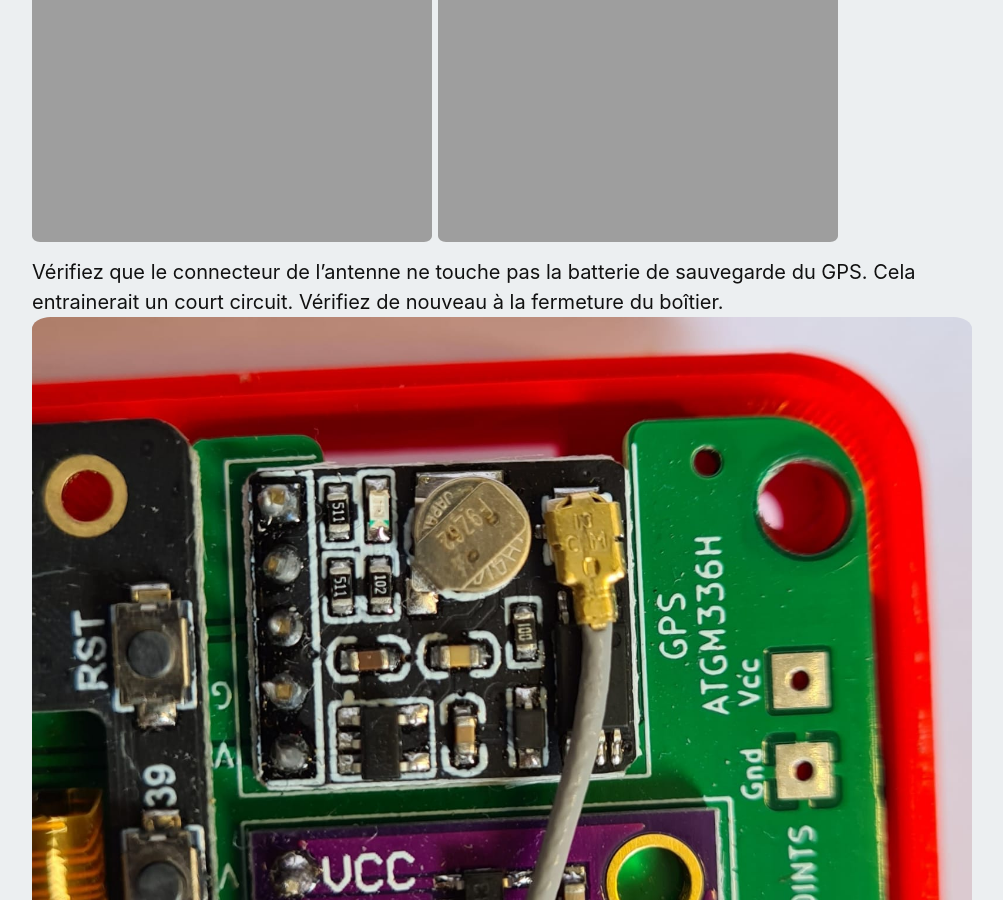
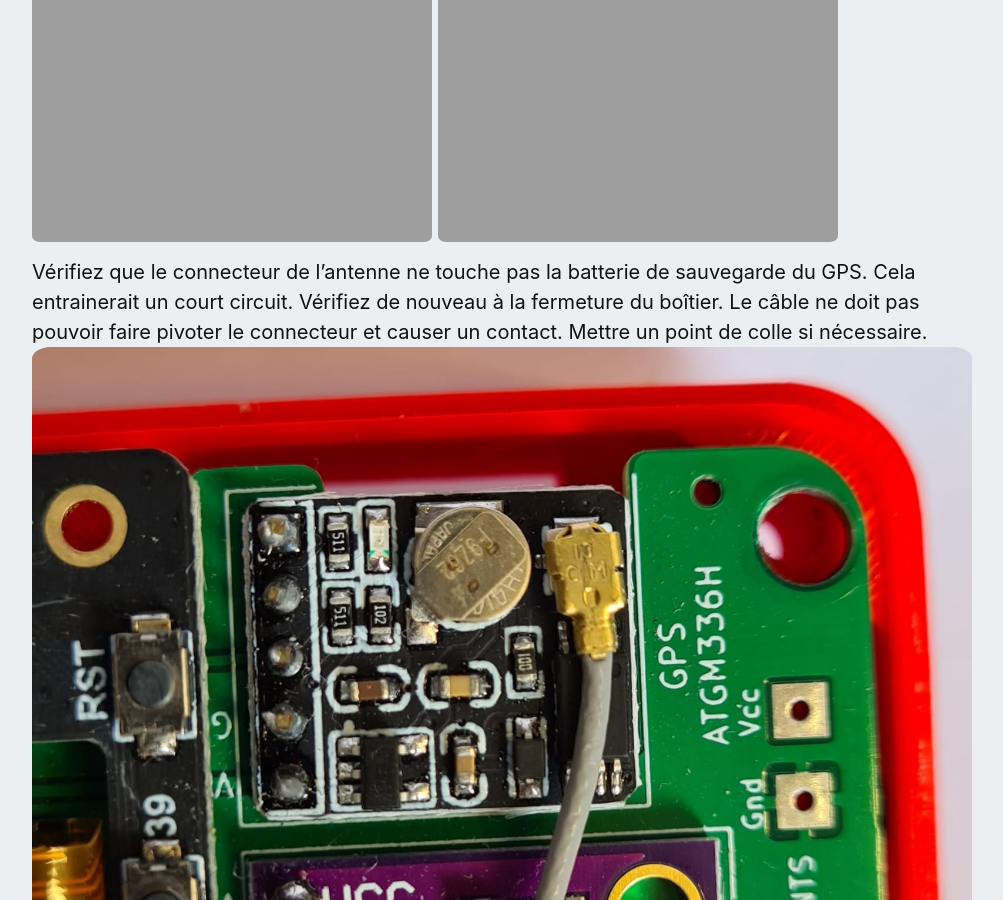
Before and after one commit to prunkdump/GNUVario-TTGO-T5-website, a Jekyll site: the page built from _tutorials/case.md, in a window 1280 px wide and 900 px high, scrolled down 3834 px. Shown: the whole window, without its empty margins (138-1141 px from the left). Built offline with Jekyll 4.4.1, drawn with Linux system fonts in a browser that asks for light colours.

Commit message:
v1.06n - Ajout précautions antenne GPS

```diff
--- a/_tutorials/case.md
+++ b/_tutorials/case.md
@@ -32,7 +32,7 @@ Placez l'antenne dans le support prévu dans le font du boitier.
 {% include tutoimg.md name="IMG_8831.JPG" %}
 {% include tutoimg.md name="IMG_8832.JPG" %}
 
-Vérifiez que le connecteur de l'antenne ne touche pas la batterie de sauvegarde du GPS. Cela entrainerait un court circuit. Vérifiez de nouveau à la fermeture du boîtier.
+Vérifiez que le connecteur de l'antenne ne touche pas la batterie de sauvegarde du GPS. Cela entrainerait un court circuit. Vérifiez de nouveau à la fermeture du boîtier. Le câble ne doit pas pouvoir faire pivoter le connecteur et causer un contact. Mettre un point de colle si nécessaire.
 {% include tutoimg.md name="connecteur.jpeg" %}
 
 Placez le haut parleur dans la fixation disponible sur le couvercle du boitier **sans l'enfoncer complétement**.
```
